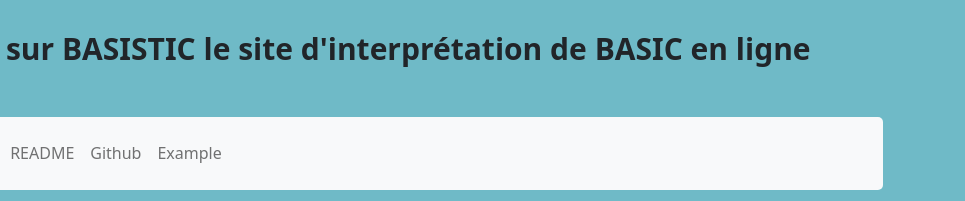
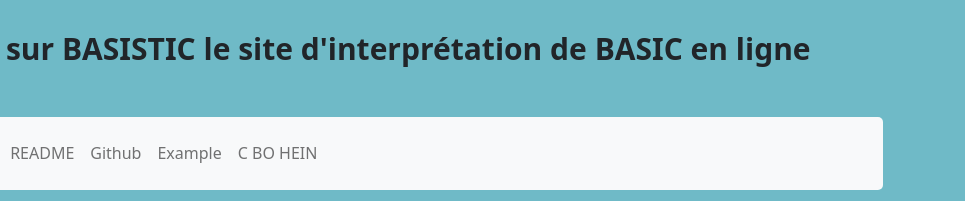
Before and after one commit to lise-rg/BASISTIC, a website built with webpack: page dist/main.html in a window 1280 px wide. Shown: the top 201 px of the page, 315-1280 px from the left. Built offline with nearby package versions, Linux system fonts and the light colour scheme; what antlr4 would draw is missing.

```diff
--- a/dist/main.html
+++ b/dist/main.html
@@ -45,6 +45,10 @@
 
               <li class="nav-item">
                 <a class="nav-link" href="https://processing.org/tutorials/gettingstarted">Example</a>
+              </li>
+
+              <li class="nav-item">
+                <a class="nav-link">C BO HEIN</a>
               </li>
 
             </ul>
```
